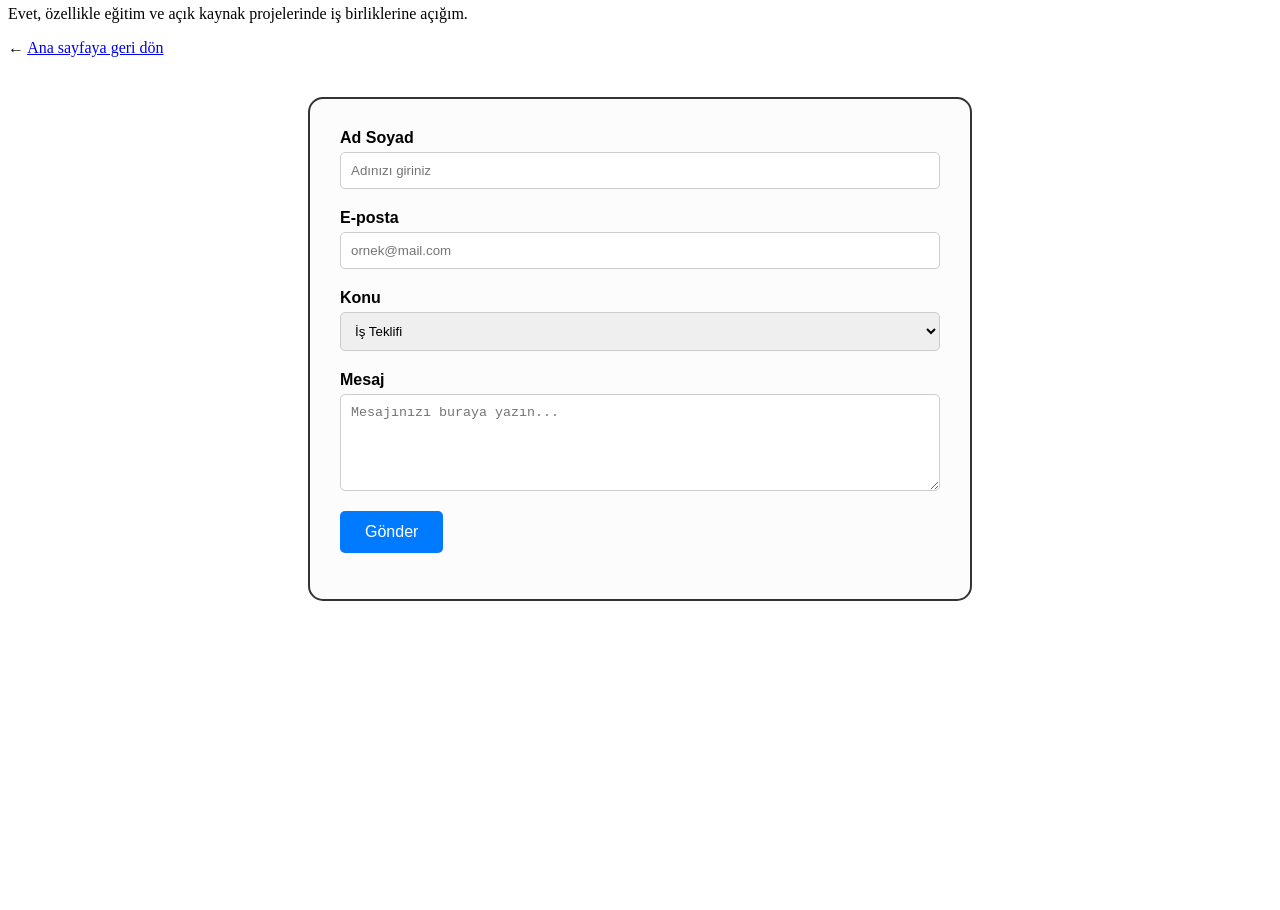
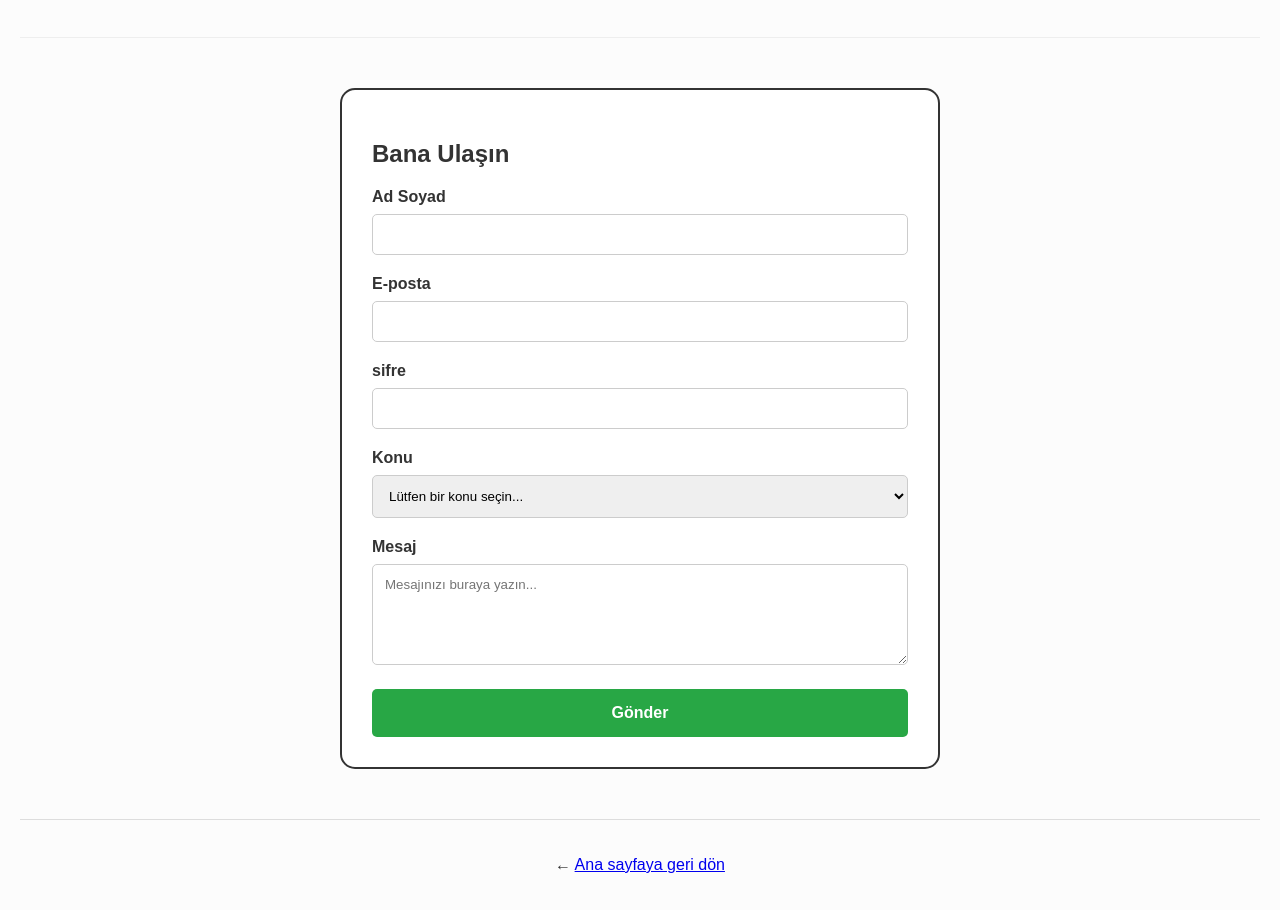
Before and after one commit to davutdilek/davutdilek.github.io, a plain HTML site: page contact.html in a window 1280 px wide. Shown: the part 547-1457 px from the top of the page. Before the commit the page ends 1188 px from the top, so only its background shows below. Drawn offline with Linux system fonts and the light colour scheme.

Commit message:
contact.html

```diff
--- a/contact.html
+++ b/contact.html
@@ -1,59 +1,78 @@
-<html>
+<!DOCTYPE html>
+<html lang="tr">
 <head>
+    <meta charset="UTF-8">
+    <meta name="viewport" content="width=device-width, initial-scale=1.0">
+    <title>İletişim</title>
     <style>
 
-      .contact-container {
-            width: 600px; /* Gereksinim 1: Belirli genişlik */
-            margin: 40px auto; /* Gereksinim 1: Sayfayı ortalama */
-            padding: 30px; /* Gereksinim 2: Geniş iç boşluk */
-            border: 2px solid #333; /* Gereksinim 3: Belirgin kenarlık */
-            border-radius: 15px; /* Gereksinim 3: Köşe yuvarlaması */
+        body {
             font-family: sans-serif;
             background-color: #fcfcfc;
+            margin: 0;
+            padding: 20px;
+            color: #333;
         }
 
-        /* Gereksinim 4: Input, Select ve Textarea ortak stilleri */
-        .contact-container input,
-        .contact-container select,
-        .contact-container textarea {
-            width: 100%; /* Tam genişlik */
-            padding: 10px; /* İç boşluk */
-            margin-bottom: 20px; /* Alt elemanla boşluk */
-            border: 1px solid #ccc;
-            border-radius: 5px;
-            box-sizing: border-box; /* Padding'in genişliği bozmaması için */
+        nav { text-align: center; padding: 10px; margin-bottom: 30px; }
+        nav ul { list-style-type: none; padding: 0; }
+        nav ul li { display: inline; margin: 0 15px; }
+        nav ul li a { text-decoration: none; color: #007bff; font-weight: bold; }
+
+        footer { text-align: center; margin-top: 40px; padding-top: 20px; border-top: 1px solid #ddd; }
+
+        /* --- İSTENEN CSS KURALLARI BAŞLANGICI --- */
+
+        /* 1, 2 ve 3. CSS Gereksinimleri: Container Tasarımı */
+        .contact-container {
+            width: 600px;
+            max-width: 100%;
+            margin: 50px auto;
+            padding: 30px;
+            border: 2px solid #333;
+            border-radius: 15px;
+            background-color: #ffffff;
+            box-sizing: border-box;
         }
 
         .contact-container label {
             font-weight: bold;
             display: block;
-            margin-bottom: 5px;
+            margin-bottom: 8px;
         }
 
-        /* Gereksinim 5: Gönder Butonu Tasarımı */
+        .contact-container input,
+        .contact-container select,
+        .contact-container textarea {
+            width: 100%;
+            padding: 12px;
+            margin-bottom: 20px;
+            border: 1px solid #ccc;
+            border-radius: 5px;
+            box-sizing: border-box;
+            font-family: inherit;
+        }
+
         .contact-container button[type="submit"] {
-            background-color: #007bff; /* Mavi tonu */
+            background-color: #28a745;
             color: white;
-            border: none; /* Kenarlık kaldırıldı */
-            padding: 12px 25px; /* Alt-üst ve sağ-sol padding */
+            border: none;
+            padding: 15px 30px;
             border-radius: 5px;
             font-size: 16px;
+            font-weight: bold;
             cursor: pointer;
+            width: 100%;
+            transition: background-color 0.3s ease;
         }
 
         .contact-container button[type="submit"]:hover {
-            background-color: #0056b3;
+            background-color: #218838;
         }
-
-        /* Diğer stil düzenlemeleri */
-        nav { text-align: center; padding: 10px; }
-        footer { text-align: center; margin-top: 20px; }
     </style>
 </head>
 <body>
-    <h1>İletişim</h1>
 
-    <p>Benimle iletişime geçebileceğiniz bilgiler</p>
     <nav>
         <ul>
             <li><a href="index.html">Ana Sayfa</a></li>
@@ -62,8 +81,11 @@
             <li><a href="contact.html">İletişim</a></li>
         </ul>
     </nav>
+
+    <h1>İletişim</h1>
+    <p>Benimle iletişime geçebileceğiniz bilgiler</p>
+
     <h2>İletişim Bilgilerim</h2>
-
     <ul>
         <li>📧 E-posta: <a href="mailto:ogrenci@example.com">ogrenci@example.com</a></li>
         <li>📱 Telefon: <a href="tel:+905551112233">+90 555 111 22 33</a></li>
@@ -72,35 +94,44 @@
     </ul>
 
     <h2>Sık Sorulan Sorular</h2>
-
     <h3>Mesajlara ne kadar sürede dönüş yapıyorsunuz?</h3>
     <p>Genellikle 24 saat içinde e-posta yoluyla dönüş yapıyorum.</p>
 
     <h3>Projelerde iş birliğine açık mısınız?</h3>
     <p>Evet, özellikle eğitim ve açık kaynak projelerinde iş birliklerine açığım.</p>
 
-    <p>&larr; <a href="index.html">Ana sayfaya geri dön</a></p>
+    <hr style="margin: 40px 0; border: 0; border-top: 1px solid #eee;">
+
     <div class="contact-container">
+        <h2>Bana Ulaşın</h2>
         <form action="#" method="post">
 
             <label for="ad">Ad Soyad</label>
-                <input type="text" id="ad" name="user_name" placeholder="Adınızı giriniz" required>
+            <input type="text" id="ad" name="user_name">
 
             <label for="email">E-posta</label>
-                <input type="email" id="email" name="user_email" placeholder="ornek@mail.com" required>
+            <input type="email" id="email" name="user_email" >
+            <label for="sifre">sifre</label>
+            <input type="text" id="text" name="sifre">
 
             <label for="konu">Konu</label>
-                <select id="konu" name="subject">
+            <select id="konu" name="subject" required>
+                <option value="">Lütfen bir konu seçin...</option>
                 <option value="is">İş Teklifi</option>
                 <option value="soru">Soru</option>
                 <option value="geri-bildirim">Geri Bildirim</option>
             </select>
 
             <label for="mesaj">Mesaj</label>
-                <textarea id="mesaj" name="user_message" rows="5" placeholder="Mesajınızı buraya yazın..."></textarea>
+            <textarea id="mesaj" name="user_message" rows="5" placeholder="Mesajınızı buraya yazın..." required></textarea>
 
             <button type="submit">Gönder</button>
         </form>
     </div>
+
+    <footer>
+        <p>&larr; <a href="index.html">Ana sayfaya geri dön</a></p>
+    </footer>
+
 </body>
 </html>
```
Lines whose indentation alone changed are shown as unchanged.
